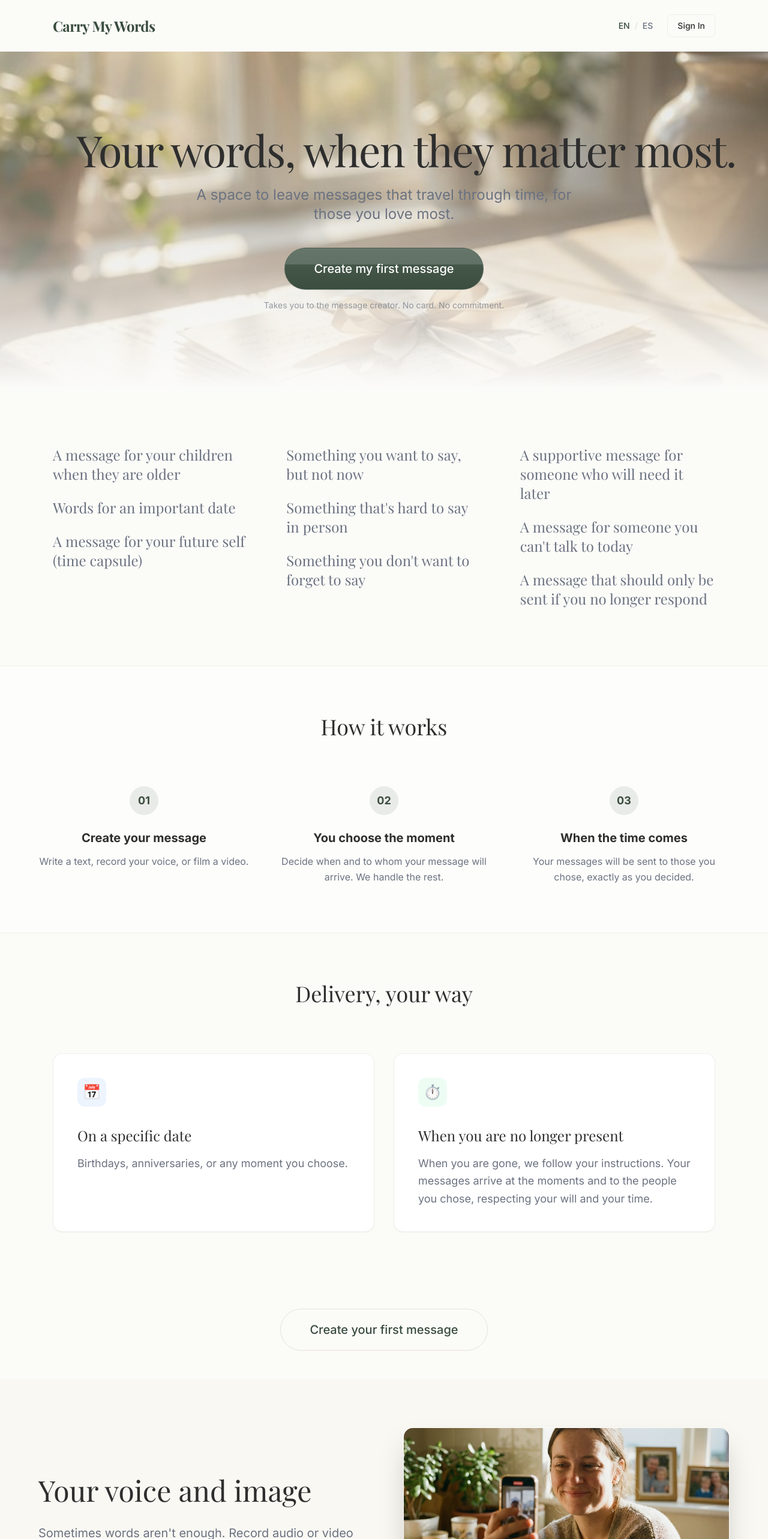
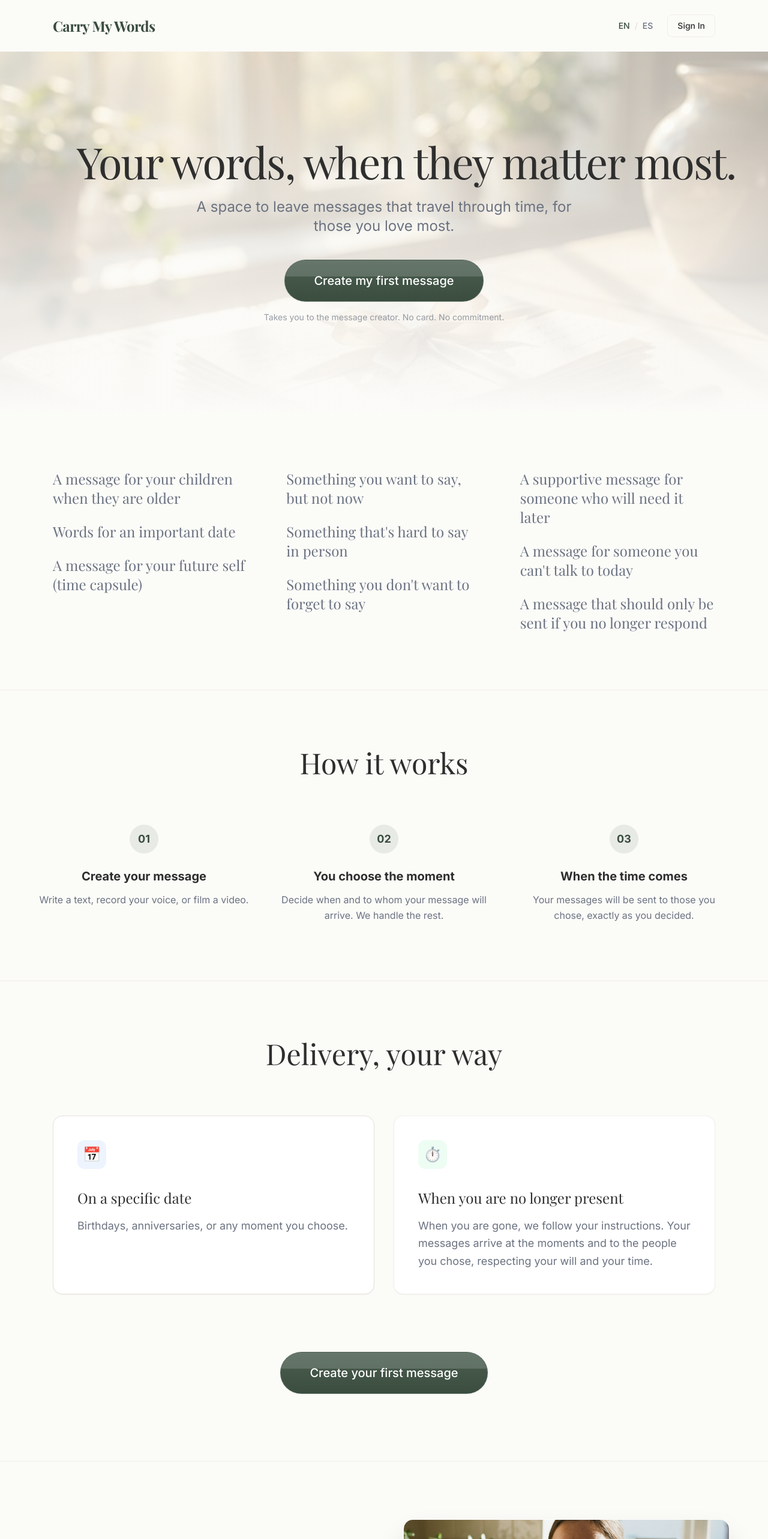
Before and after one commit to danielfernandezesnal/voiceforlater, a Next.js app: page /en in a window 1280 px wide. Shown: the top 2566 px of the page at 60% size. Built offline with nearby package versions, Linux system fonts and the light colour scheme; no server answers; a web font is replaced by a local one.

Commit message:
feat(landing): apply editorial spacing and typography

```diff
--- a/app/[locale]/page.tsx
+++ b/app/[locale]/page.tsx
@@ -52,7 +52,7 @@ export default async function LocaleHomePage({
             </nav>
 
             {/* Hero Section - Editorial Rebrand */}
-            <section className="relative w-full h-[60vh] md:h-[70vh] min-h-[500px] flex flex-col items-center justify-center px-6">
+            <section className="relative w-full h-[70vh] min-h-[600px] flex flex-col items-center justify-center px-6">
                 <Image
                     src="/assets/rebrand/hero-editorial.png"
                     alt="Carry My Words - Editorial Hero"
@@ -60,9 +60,9 @@ export default async function LocaleHomePage({
                     priority
                     className="object-cover object-center"
                 />
-                <div className="absolute inset-0 bg-black/10"></div>
-                <div className="absolute inset-0 bg-gradient-to-t from-background via-background/40 to-transparent"></div>
-                <div className="absolute inset-0 bg-gradient-to-b from-background/20 via-transparent to-transparent"></div>
+                <div className="absolute inset-0 bg-background/50"></div>
+                <div className="absolute inset-0 bg-gradient-to-t from-background via-background/60 to-transparent"></div>
+                <div className="absolute inset-0 bg-gradient-to-b from-background/30 via-transparent to-transparent"></div>
 
                 <div className="relative z-10 text-center max-w-5xl mx-auto transition-all duration-1000">
                     <h1 className="text-4xl sm:text-5xl md:text-6xl lg:text-7xl font-serif font-light tracking-tight mb-6 text-foreground leading-[1.1] md:whitespace-nowrap animate-in fade-in slide-in-from-bottom-8 duration-1000">
@@ -151,9 +151,9 @@ export default async function LocaleHomePage({
 
 
             {/* How It Works */}
-            <section id="how-it-works" className="py-20 px-6 bg-white/50 border-y border-border/50">
+            <section id="how-it-works" className="py-24 px-6 bg-surface/50 border-y border-border/50">
                 <div className="max-w-6xl mx-auto">
-                    <h2 className="text-4xl font-serif font-light text-center mb-20">{dict.landing.howItWorks.title}</h2>
+                    <h2 className="text-4xl md:text-5xl font-serif font-light text-center mb-20">{dict.landing.howItWorks.title}</h2>
                     <div className="grid md:grid-cols-3 gap-12">
                         {[
                             { step: "01", ...dict.landing.howItWorks.step1 },
@@ -173,10 +173,10 @@ export default async function LocaleHomePage({
             </section>
 
             {/* Delivery Options */}
-            <section className="pt-20 pb-0 px-6 max-w-6xl mx-auto w-full">
-                <h2 className="text-4xl font-serif font-light text-center mb-20">{dict.landing.delivery.title}</h2>
+            <section className="py-24 px-6 max-w-6xl mx-auto w-full">
+                <h2 className="text-4xl md:text-5xl font-serif font-light text-center mb-20">{dict.landing.delivery.title}</h2>
                 <div className="grid md:grid-cols-2 gap-8 mb-20">
-                    <div className="bg-card p-10 rounded-2xl border border-border/50 shadow-sm hover:shadow-md transition-all">
+                    <div className="bg-card p-10 rounded-2xl border border-border shadow-sm hover:shadow-md transition-all">
                         <div className="w-12 h-12 bg-blue-100/50 text-blue-600 rounded-lg flex items-center justify-center mb-8 text-2xl">
                             📅
                         </div>
@@ -193,10 +193,10 @@ export default async function LocaleHomePage({
                 </div>
 
                 {/* Central CTA - ONLY ONE HERE */}
-                <div className="flex justify-center py-12">
+                <div className="flex justify-center py-4">
                     <Link
                         href={`/${locale}/auth/login`}
-                        className="rounded-full px-12 py-5 text-xl font-medium transition-all duration-300 border border-border text-primary hover:bg-secondary hover:border-primary/40 hover:-translate-y-[1px] active:translate-y-0 active:scale-[0.98]"
+                        className="btn-cta"
                     >
                         {dict.common.getStarted}
                     </Link>
@@ -204,10 +204,10 @@ export default async function LocaleHomePage({
             </section>
 
             {/* Audio Section - Warm Image & Integrated CTA */}
-            <section className="pt-20 pb-24 px-6 bg-secondary/30">
+            <section className="py-24 px-6 bg-surface/50 border-t border-border/50">
                 <div className="max-w-6xl mx-auto grid md:grid-cols-2 gap-16 items-center">
                     <div className="order-1">
-                        <h2 className="text-4xl md:text-5xl font-serif font-light mb-8">{dict.landing.audio.title}</h2>
+                        <h2 className="text-4xl md:text-5xl font-serif font-light mb-8 leading-tight">{dict.landing.audio.title}</h2>
                         <p className="text-xl text-muted-foreground leading-relaxed">
                             {dict.landing.audio.description}
                         </p>
@@ -227,9 +227,9 @@ export default async function LocaleHomePage({
             </section>
 
             {/* Trust & Privacy */}
-            <section className="py-20 px-6">
+            <section className="py-24 px-6 border-t border-border/50">
                 <div className="max-w-4xl mx-auto text-center">
-                    <h2 className="text-4xl font-serif font-light mb-12">{dict.landing.trust.title}</h2>
+                    <h2 className="text-4xl md:text-5xl font-serif font-light mb-12">{dict.landing.trust.title}</h2>
                     <ul className="grid md:grid-cols-3 gap-8">
                         <li className="flex flex-col items-center gap-3">
                             <span className="text-2xl">🔒</span>
@@ -248,9 +248,9 @@ export default async function LocaleHomePage({
             </section>
 
             {/* What VoiceForLater is NOT */}
-            <section className="py-20 px-6 bg-white/50 border-y border-border/50">
+            <section className="py-24 px-6 bg-surface/50 border-y border-border/50">
                 <div className="max-w-4xl mx-auto">
-                    <h2 className="text-4xl font-serif font-light text-center mb-16">{dict.landing.notWhat.title}</h2>
+                    <h2 className="text-4xl md:text-5xl font-serif font-light text-center mb-16">{dict.landing.notWhat.title}</h2>
                     <ul className="grid md:grid-cols-2 gap-6 mb-8">
                         {dict.landing.notWhat.items.map((item, i) => (
                             <li key={i} className="flex items-start gap-3 bg-card p-4 rounded-lg border border-border/50">
@@ -266,9 +266,9 @@ export default async function LocaleHomePage({
             </section>
 
             {/* Pricing */}
-            <section className="py-20 px-6 bg-white/50 border-y border-border/50">
+            <section className="py-24 px-6 border-b border-border/50">
                 <div className="max-w-5xl mx-auto text-center">
-                    <h2 className="text-5xl font-serif font-light mb-6">{dict.landing.pricing.title}</h2>
+                    <h2 className="text-4xl md:text-5xl font-serif font-light mb-6">{dict.landing.pricing.title}</h2>
                     <p className="text-muted-foreground mb-16">{dict.landing.pricing.justification}</p>
 
                     <div className="grid md:grid-cols-2 gap-8 max-w-3xl mx-auto">
@@ -313,21 +313,21 @@ export default async function LocaleHomePage({
             </section>
 
             {/* Contact Form Section */}
-            <section id="contact" className="py-24 px-6 bg-secondary/10 border-y border-border/50">
+            <section id="contact" className="py-24 px-6 bg-surface/50 border-b border-border/50">
                 <div className="max-w-xl mx-auto">
-                    <h2 className="text-4xl font-serif font-light text-center mb-8">Contact Us</h2>
+                    <h2 className="text-4xl md:text-5xl font-serif font-light text-center mb-12">Contact Us</h2>
                     <LandingContactForm />
                 </div>
             </section>
 
             {/* Closing */}
             <section className="py-32 px-6 text-center">
-                <p className="text-2xl md:text-4xl font-serif italic text-muted-foreground leading-relaxed max-w-4xl mx-auto mb-12">
+                <p className="text-2xl md:text-4xl font-serif font-light italic text-muted-foreground leading-relaxed max-w-4xl mx-auto mb-16">
                     &quot;{dict.landing.final_thought}&quot;
                 </p>
                 <Link
                     href={`/${locale}/auth/login`}
-                    className="rounded-full px-12 py-5 text-xl font-medium transition-all duration-300 border border-border text-primary hover:bg-secondary hover:border-primary/40 hover:-translate-y-[1px] active:translate-y-0 active:scale-[0.98]"
+                    className="btn-cta"
                 >
                     {dict.landing.cta_final}
                 </Link>
```
